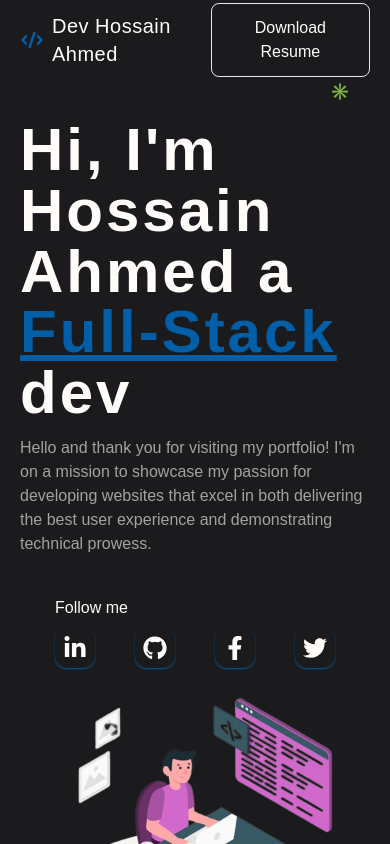
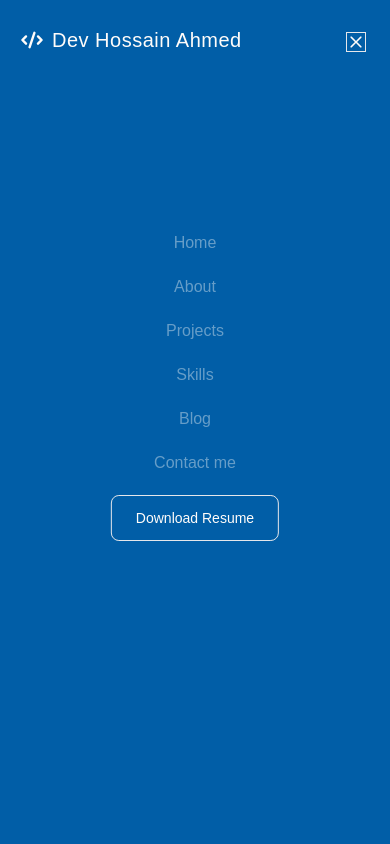
Before and after one commit to Hossain-A1/portfolio, a Next.js app: page / in a window 390 px wide. Shown: the top 844 px of the page. Built offline with nearby package versions, Linux system fonts and the light colour scheme; a web font is replaced by a local one.

Commit message:
responsive design has implemnts

```diff
--- a/app/globals.css
+++ b/app/globals.css
@@ -35,15 +35,15 @@ html {
 .sp {
   @apply py-10 lg:py-20;
 }
-.t-margin{
-  @apply mt-10
+.t-margin {
+  @apply mt-10;
 }
 /* typography */
 .eq {
   transition: 500ms cubic-bezier(0.25, 1, 0.5, 1) !important;
 }
 h1 {
-  @apply text-6xl font-bold leading-[3.8rem] w-full tracking-wider ;
+  @apply text-6xl font-bold leading-[3.8rem] w-full tracking-wider;
 }
 h2 {
   @apply text-2xl font-semibold;
@@ -55,3 +55,23 @@ h3 {
 p {
   @apply text-light/60;
 }
+
+.mobile-navber-btn {
+  @apply hidden bg-transparent cursor-pointer border-none max-lg:inline-block max-lg:z-[9999] max-lg:border;
+}
+
+.active .mobile-navber-icon {
+  @apply max-lg:hidden max-lg:text-xl max-lg:absolute
+}
+
+.mobile-navber-icon[name="close-outline"] {
+  @apply hidden max-lg:text-xl max-lg:text-black ;
+}
+
+
+.close-outline {
+  @apply hidden text-xl;
+}
+.active .close-outline {
+  @apply max-lg:inline-block fixed top-8 right-6 border   text-light;
+}
--- a/components/Button.tsx
+++ b/components/Button.tsx
@@ -10,7 +10,7 @@ export const buttonVariance = cva(
       variant: {
         dark: "border-dark bg-dark text-white hover:border-dark-700/90 hover:bg-dark-700/80 ",
         outline:
-          "border-blue-900 bg-transparent text-light hover:bg-blue/70 eq",
+          "border-blue-900 bg-transparent max-lg:text-sm text-light hover:bg-blue/70 eq",
       },
       size: {
         auto: "w-auto",
@@ -24,25 +24,26 @@ export const buttonVariance = cva(
   }
 );
 
-interface ButtonProps extends VariantProps<typeof buttonVariance> {
+interface ButtonProps
+  extends React.ButtonHTMLAttributes<HTMLButtonElement>,
+    VariantProps<typeof buttonVariance> {
   isLoading?: boolean;
-  href?: string;
-  children: React.ReactNode;
-  target?: string;
-  type:string
+  href:string,
+
 }
-
 const Button: React.FC<ButtonProps> = ({
   variant,
   size,
   isLoading,
   children,
   href,
-  type
+  type,
+
 }) => {
   return (
     <Link
-      href={{href}}
+
+      href={ href }
       type={type}
       className={cn(
         buttonVariance({ variant, size }),
--- a/components/Hero.tsx
+++ b/components/Hero.tsx
@@ -9,7 +9,7 @@ const Hero = () => {
   return (
     <main className='wrapper sp  mt-10 h-auto'>
       <section className=' grid lg:grid-cols-2 grid-cols-1 gap-10  '>
-        <div className='flex flex-col h-full w-full  items-center mt-10 '>
+        <div className='flex flex-col h-full w-full  items-center max-lg:text-center mt-10 '>
           <div className=' flex flex-col w-full h-full  lg:w-[30rem]  gap-3  '>
             <h1>
               Hi, I'm <strong className='text-blue-500'>Hossain Ahmed</strong> a{" "}
--- a/components/Navber.tsx
+++ b/components/Navber.tsx
@@ -1,18 +1,20 @@
 "use client";
-import { cn } from "@/lib/utils";
 import Link from "next/link";
 import { HiCode } from "react-icons/hi";
 import Button, { buttonVariance } from "./Button";
 import { useState } from "react";
-import { RESUME_LINK } from "./rusume/resume";
+import { RESUME_LINK } from "./resume/resume";
+import { CgClose, CgMenu } from "react-icons/cg";
+import { cn } from "@/lib/utils";
+
 const Navber = () => {
-  const [openMenu, setOpenMenu] = useState(false);
+  const [openMenu, setOpenMenu] = useState<boolean>(true);
   return (
-    <header className='fixed left-0 right-0 top-0 z-[999] bg-dark '>
-      <div className='flex justify-between items-center  h-20 wrapper relative'>
-        <div className='logo flex gap-2 items-center'>
+    <header className='fixed  left-0 right-0 top-0 z-[992] bg-dark '>
+      <div className='flex justify-between items-center   h-20 wrapper relative'>
+        <div className='logo flex gap-2 items-center max-lg:absolute max-lg:z-[999] left-5'>
           <span className=''>
-            <HiCode className='text-2xl text-blue font-bold' />
+            <HiCode className='text-2xl text-blue max-lg:text-light font-bold' />
           </span>
           <h2 className='font-medium tracking-wide text-xl'>
             Dev Hossain Ahmed
@@ -20,52 +22,105 @@ const Navber = () => {
         </div>
 
         <div
-          className={` ${
-            openMenu === false
-              ? " max-lg:hidden "
-              : "max-lg:absolute max-lg:h-[20rem] max-lg:w-1/2  max-lg:bottom-0 max-lg:right-10 max-lg:top-20 "
+          className={`${
+            openMenu
+              ? "max-lg:absolute max-lg:bg-blue z-[99] max-lg:left-0 max-lg:bottom-0 max-lg:top-0 max-lg:right-0 max-lg:min-h-screen visible block"
+              : " max-lg:hidden "
           }`}
         >
-          <ul className='lg:flex max-lg:flex-col max-lg:h-full gap-10 justify-between shadow-sm shadow-blue p-5 rounded-xl'>
-            <li className='max-lg:text-right max-lg:my-5'>
-              <Link href='/' className='text-light/40 '>
+          <div className='max-lg:relative max-lg:h-full max-lg:w-full'>
+            <ul
+              className='lg:flex max-lg:flex-col gap-10 items-center justify-center
+            max-lg:absolute max-lg:bottom-0 max-lg:top-1/2 max-lg:-translate-y-1/2 max-lg:left-1/2 max-lg:-translate-x-1/2  '
+            >
+              <li className='max-lg:text-center max-lg:my-5'>
+                <Link
+                  href='/'
+                  className='text-light/40 hover:text-blue eq'
+                  onClick={() => setOpenMenu(false)}
+                >
                   Home
                 </Link>
               </li>
-            <li className='max-lg:text-right max-lg:my-5'>
-              <Link href='/#about' className='text-light/40 '>
+              <li className='max-lg:text-center max-lg:my-5'>
+                <Link
+                  href='/#about'
+                  className='text-light/40 hover:text-blue eq'
+                  onClick={() => setOpenMenu(false)}
+                >
                   About
                 </Link>
               </li>
 
-            <li className='max-lg:text-right max-lg:my-5'>
-              <Link href='/#projects' className='text-light/40 '>
+              <li className='max-lg:text-center max-lg:my-5'>
+                <Link
+                  href='/#projects'
+                  className='text-light/40 hover:text-blue eq'
+                  onClick={() => setOpenMenu(false)}
+                >
                   Projects
                 </Link>
               </li>
-            <li className='max-lg:text-right max-lg:my-5'>
-              <Link href='/#blog' className='text-light/40'>
+              <li className='max-lg:text-center max-lg:my-5'>
+                <Link
+                  href='/#skills'
+                  className='text-light/40 hover:text-blue eq'
+                  onClick={() => setOpenMenu(false)}
+                >
+                  Skills
+                </Link>
+              </li>
+              <li className='max-lg:text-center max-lg:my-5'>
+                <Link
+                  href='/#blog'
+                  className='text-light/40 hover:text-blue eq'
+                  onClick={() => setOpenMenu(false)}
+                >
                   Blog
                 </Link>
               </li>
-            <li className='text-right '>
-              <Link href='/#contact' className='text-light/40 '>
+              <li className='max-lg:text-center max-lg:my-5 '>
+                <Link
+                  href='/#contact'
+                  className='text-light/40 hover:text-blue eq '
+                  onClick={() => setOpenMenu(false)}
+                >
                   Contact me
+                </Link>
+              </li>
+              <li className='list-none'>
+                <Link
+                  href={RESUME_LINK}
+                  target='_blank'
+                  className={cn(buttonVariance({ variant: "outline" }))}
+                  onClick={() => setOpenMenu(false)}
+                >
+                  Download Resume
                 </Link>
               </li>
             </ul>
           </div>
+        </div>
 
-        <div className=' flex items-center gap-5 '>
-          <Button href={RESUME_LINK} target="_blank" variant={"outline"}>
-            Download Resume
-          </Button>
-          <span
+        <div
+          className={` ${
+            openMenu
+              ? "active"
+              : "absolute right-6 top-6 px-1 py-1 cursor-pointer border border-light rounded-full flex items-center justify-center"
+          }`}
+        >
+          <div className='mobile-navber-btn relative'>
+            <CgMenu
+              name='menu-outline'
+              className='mobile-navber-icon text-xl'
               onClick={() => setOpenMenu(true)}
-            className='max-lg:absolute max-lg:top-20 max-lg:right-10 cursor-pointer'
-          >
-            ✳️
-          </span>
+            />
+            <CgClose
+              name='close-outline'
+              className='mobile-navber-icon close-outline text-xl'
+              onClick={() => setOpenMenu(false)}
+            />
+          </div>
         </div>
       </div>
     </header>
--- /dev/null
+++ b/components/resume/resume.ts
@@ -0,0 +1,2 @@
+export const RESUME_LINK =
+  "https://drive.google.com/file/d/1fXTkREbyBWzPP_TTVFP4Zrc1IjKlB9Uw/view?usp=sharing";
--- a/components/rusume/resume.ts
+++ /dev/null
@@ -1,2 +0,0 @@
-export const RESUME_LINK =
-  "file:///C:/Users/96650/Downloads/Resume%20for%20Full-Stack%20(1).pdf";
```
Also changed, not shown: components/Projects.tsx (+29 -29 lines). Lines whose indentation alone changed are shown as unchanged.
